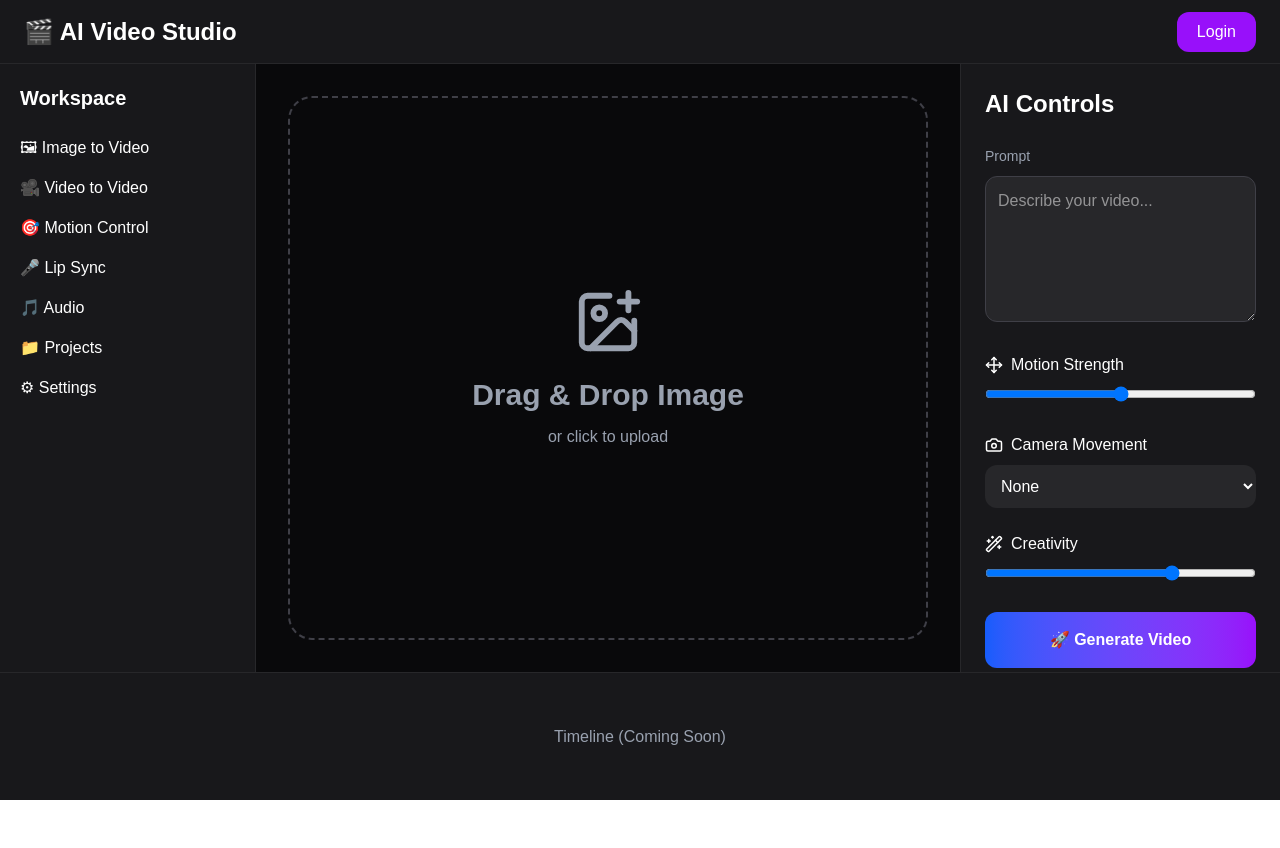
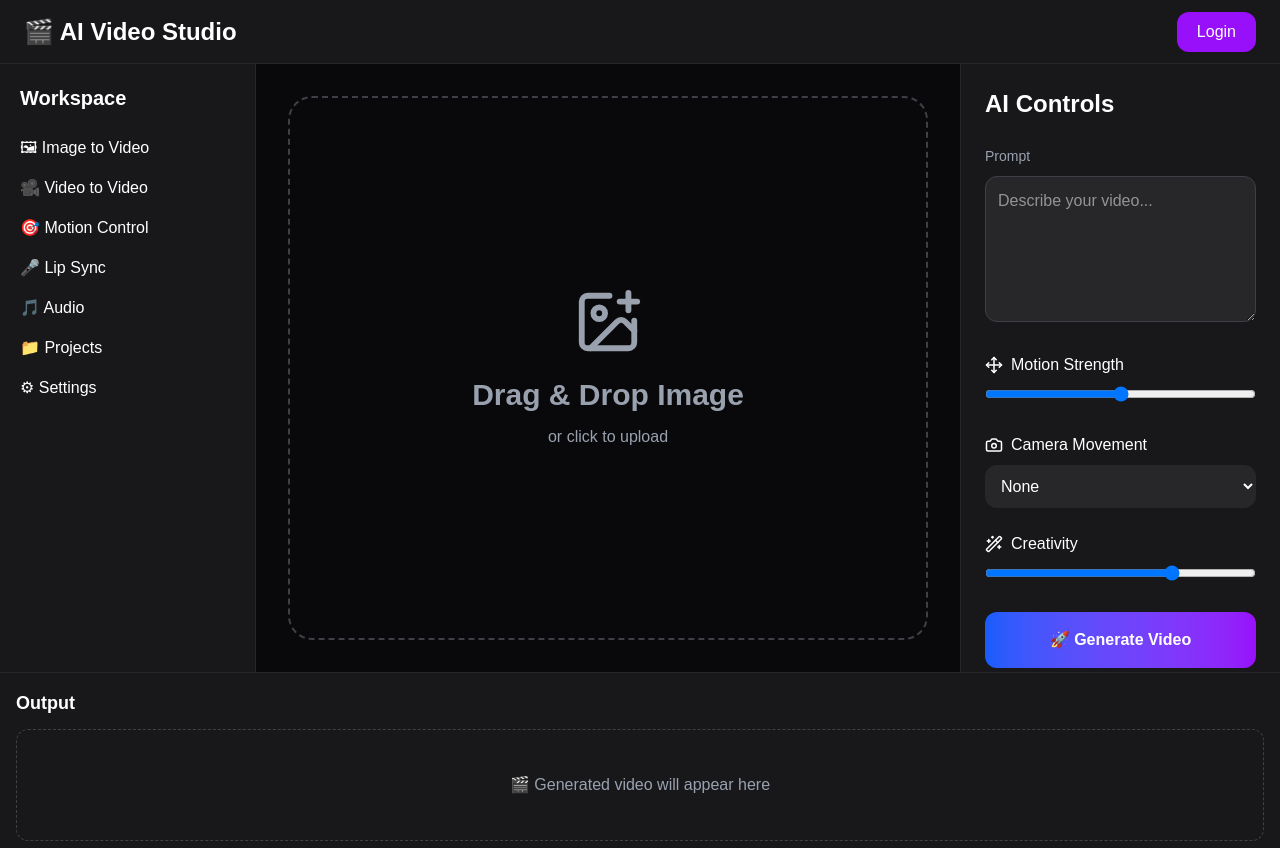
Before and after one commit to gokultamizh/ai-video-studio, a Next.js app: page / in a window 1280 px wide. Before the commit the page ends 800 px from the top, so only its background shows below. Built offline with nearby package versions, Linux system fonts and the light colour scheme.

Commit message:
Added output video panel

```diff
--- a/app/components/Timeline.tsx
+++ b/app/components/Timeline.tsx
@@ -1,7 +1,13 @@
+"use client";
+
 export default function Timeline() {
-    return (
-      <footer className="h-32 bg-zinc-900 border-t border-zinc-800 flex items-center justify-center text-gray-400">
-        Timeline (Coming Soon)
-      </footer>
-    );
-  }
+  return (
+    <div className="h-44 bg-zinc-900 border-t border-zinc-800 p-4 text-white">
+      <h2 className="text-lg font-semibold mb-3">Output</h2>
+
+      <div className="h-28 rounded-xl border border-dashed border-zinc-700 flex items-center justify-center text-gray-400">
+        🎬 Generated video will appear here
+      </div>
+    </div>
+  );
+}
```
